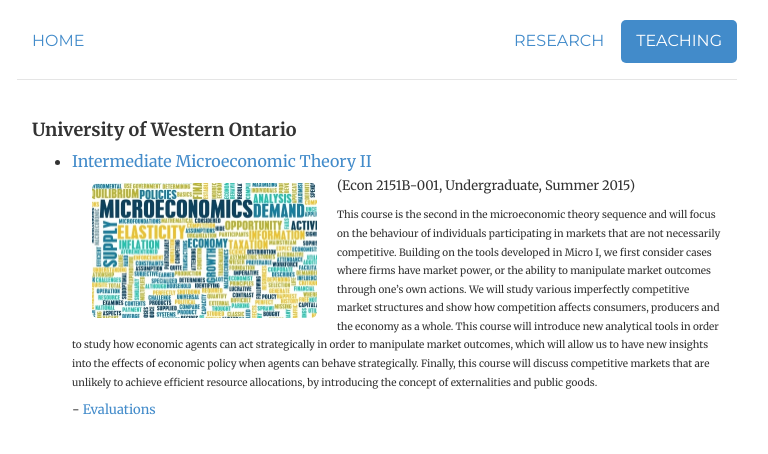
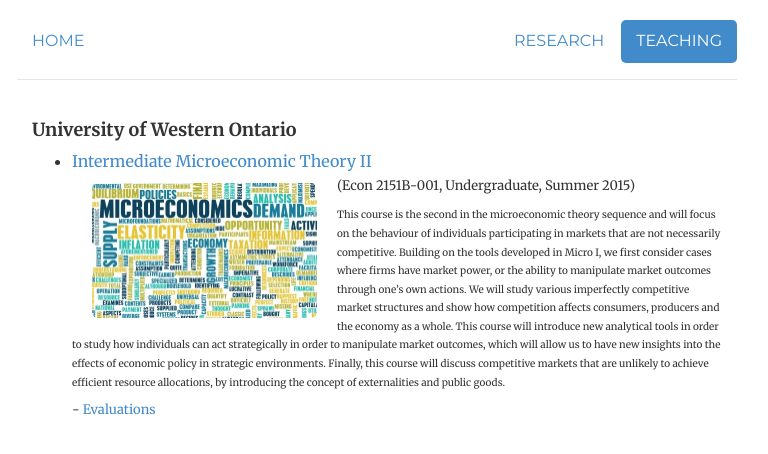
Before and after one commit to morihiroaki/morihiroaki.github.io, a Jekyll site: the page built from teaching.html, in a window 1280 px wide. Shown: the top 454 px of the page, without its empty margins (263-1031 px from the left). Built offline with Jekyll 4.4.1, drawn with Linux system fonts in a browser that asks for light colours.

Commit message:
Update teaching.html

```diff
--- a/teaching.html
+++ b/teaching.html
@@ -16,8 +16,8 @@
          in Micro I, we first consider cases where firms have market power, or the ability to manipulate market outcomes
          through one’s own actions. We will study various imperfectly competitive market structures and show how competition
          affects consumers, producers and the economy as a whole. This course will introduce new analytical tools in order to
-         study how economic agents can act strategically in order to manipulate market outcomes, which will allow us to
-         have new insights into the effects of economic policy when agents can behave strategically. Finally, this course will
+         study how individuals can act strategically in order to manipulate market outcomes, which will allow us to
+         have new insights into the effects of economic policy in strategic environments. Finally, this course will
          discuss competitive markets that are unlikely to achieve efficient resource allocations, by introducing the concept of
          externalities and public goods.</p>
          <dd><font size="2">- <a target="_blank" href="/files/2151_2015S_evaluation.pdf" title="Evaluations">Evaluations</a></dd>
```
